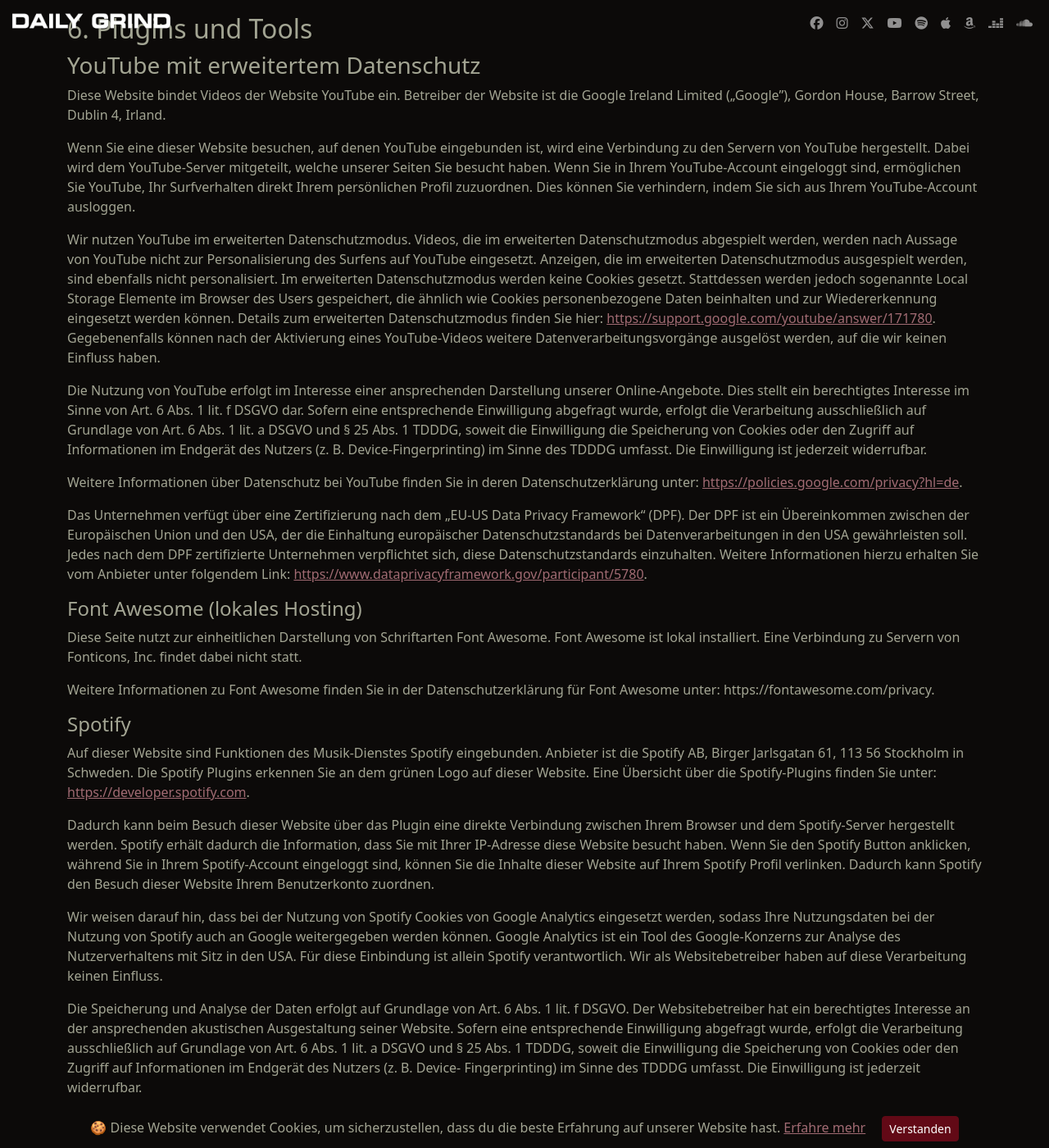
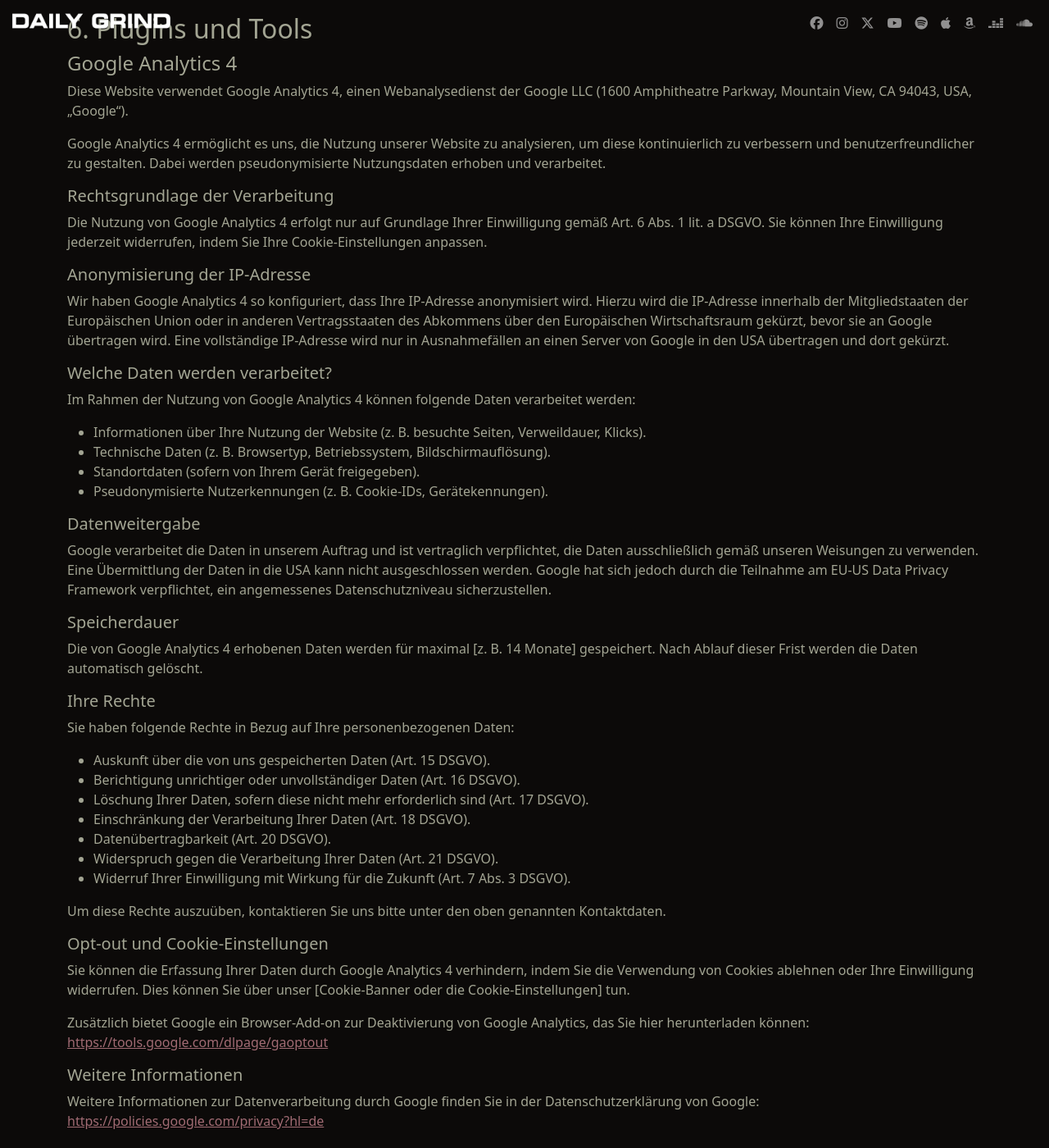
Before and after one commit to ctreffs/dailygrindband.com, a Jekyll site: the page built from privacy.md, in a window 1280 px wide and 1400 px high, scrolled down 5958 px. Shown: the whole window at 82% size. Built offline with Jekyll 4.4.1, drawn with Linux system fonts in a browser that asks for light colours; comment, search, counter and statistics services are not loaded; some of the changed text lies outside the part shown.

Commit message:
Add analytics (#30)

```diff
--- a/_config.yml
+++ b/_config.yml
@@ -27,6 +27,7 @@ email: info@dailygrindband.com
 baseurl: "" # the subpath of your site, e.g. /blog
 url: "https://dailygrindband.com" # the base hostname & protocol for your site, e.g. http://example.com
 permalink: posts/:year/:month/:day/:title:output_ext
+google-analytics-id: G-WP4DSSB93G
 
 # Hero
 hero-carousel:
--- /dev/null
+++ b/_includes/analytics-cookie-consent.html
@@ -0,0 +1,53 @@
+<!-- Add cookie consent css & js -->
+<!-- https://gist.github.com/Chuvisco88/2b446a5c9190b77b41eaafab358223ec -->
+<!-- https://github.com/osano/cookieconsent -->
+
+{%- include google-analytics.html -%}
+
+<link
+  rel="stylesheet"
+  type="text/css"
+  href="https://cdn.jsdelivr.net/npm/cookieconsent@3.1.1/build/cookieconsent.min.css"
+/>
+<script
+  src="https://cdn.jsdelivr.net/npm/cookieconsent@3.1.1/build/cookieconsent.min.js"
+  data-cfasync="false"
+></script>
+
+<script>
+  // Reads the value of a cookie by name or returns empty string
+  function getCookie(name) {
+    var b = document.cookie.match("(^|[^;]+)\\s*" + name + "\\s*=\\s*([^;]+)");
+    return b ? b.pop() : "";
+  }
+
+  // Waiting for the load event
+  window.addEventListener("load", function () {
+    // Reading "cookieconsent_status" cookie
+    const cookieConsent = getCookie("cookieconsent_status");
+
+    // Start analytics if user consented or did not deny
+    if (cookieConsent === "allow") {
+      googleAnalytics();
+    }
+
+    // Initialise cookie consent banner
+    window.cookieconsent.initialise({
+      type: "opt-out",
+      content: {
+        message: "Diese Website verwendet Cookies, um sicherzustellen, dass du die beste Erfahrung auf unserer Website hast. 🍪",
+        dismiss: "Got it!",
+        allow: "Annehmen",
+        deny: "Ablehnen",
+        link: "Erfahre mehr",
+        href: "privacy.html",
+        policy: "Cookie Richtlinie",
+        target: "_blank",
+      },
+      // Reload the page on user choice to make sure cookie is set
+      onStatusChange: function (status, chosenBefore) {
+        location.reload();
+      },
+    });
+  });
+</script>
--- a/_includes/cookie-banner.html
+++ /dev/null
@@ -1,15 +0,0 @@
-<div
-  id="cb-cookie-banner"
-  class="alert alert-dark text-center mb-0 p-2 bg-body"
-  role="alert"
->
-🍪 Diese Website verwendet Cookies, um sicherzustellen, dass du die beste Erfahrung auf unserer Website hast.
-  <a href="privacy.html" target="blank">Erfahre mehr</a>
-  <button
-    type="button"
-    class="btn btn-primary btn-sm ms-3"
-    onclick="window.cb_hideCookieBanner()"
-  >
-    Verstanden
-  </button>
-</div>
--- /dev/null
+++ b/_includes/google-analytics.html
@@ -0,0 +1,16 @@
+{% assign id = site.google-analytics-id %}
+<script
+  async
+  src="https://www.googletagmanager.com/gtag/js?id={{ id }}"
+></script>
+<script>
+  function googleAnalytics() {
+    window.dataLayer = window.dataLayer || [];
+    function gtag() {
+      dataLayer.push(arguments);
+    }
+    gtag("js", new Date());
+    gtag("config", "{{ id }}", { anonymize_ip: true });
+    console.log("Google Analytics is running");
+  }
+</script>
--- a/_includes/head.html
+++ b/_includes/head.html
@@ -13,4 +13,5 @@
 
     <link rel="icon" type="image/x-icon" href="{{ "/assets/images/favicon.ico" | relative_url }}">
 
+    {%- include analytics-cookie-consent.html -%}
 </head>
--- a/_layouts/base.html
+++ b/_layouts/base.html
@@ -5,8 +5,6 @@
 
   <body>
         {{ content }}
-
-        {%- include cookie-banner.html -%}
   </body>
 
   {%- include javascripts.html -%}
--- a/_sass/_base.scss
+++ b/_sass/_base.scss
@@ -116,17 +116,6 @@ img.album {
 }
 
 
-#cb-cookie-banner {
-  position: fixed;
-  bottom: 0;
-  left: 0;
-  width: 100%;
-  z-index: 999;
-  border-radius: 0;
-  display: none;
-}
-
-
 .yt-video {
   width: 528px;
   height: 297px;
@@ -167,3 +156,12 @@ img.album {
     height: 180px;
   }
 }
+
+.cc-window.cc-banner {
+  background-color: $body-bg-dark;
+  color: $body-color-dark;
+}
+
+.cc-link {
+  color: $primary !important;
+}
--- a/assets/js/custom.js
+++ b/assets/js/custom.js
@@ -10,34 +10,3 @@ window.addEventListener("scroll", function () {
     navbar.classList.remove("navbar-solid");
   }
 });
-
-/* Javascript to show and hide cookie banner using localstorage */
-/* Shows the Cookie banner */
-function showCookieBanner(){
-  let cookieBanner = document.getElementById("cb-cookie-banner");
-  cookieBanner.style.display = "block";
- }
-
- /* Hides the Cookie banner and saves the value to localstorage */
- function hideCookieBanner(){
-  localStorage.setItem("cb_isCookieAccepted", "yes");
-  let cookieBanner = document.getElementById("cb-cookie-banner");
-  cookieBanner.style.display = "none";
- }
-
- /* Checks the localstorage and shows Cookie banner based on it. */
- function initializeCookieBanner(){
-  let isCookieAccepted = localStorage.getItem("cb_isCookieAccepted");
-  if(isCookieAccepted === null)
-  {
-   localStorage.setItem("cb_isCookieAccepted", "no");
-   showCookieBanner();
-  }
-  if(isCookieAccepted === "no"){
-   showCookieBanner();
-  }
- }
-
- // Assigning values to window object
- window.onload = initializeCookieBanner();
- window.cb_hideCookieBanner = hideCookieBanner;
--- a/privacy.md
+++ b/privacy.md
@@ -1,6 +1,7 @@
 ---
 layout: page
 ---
+
 <article class="text-start mb-4">
 <h1>Datenschutzerklärung</h1>
 
@@ -365,6 +366,87 @@ jede Art von Daten an Soziale Netzwerke weitergeben.
 
 <h2>6. Plugins und Tools</h2>
 
+<h4>Google Analytics 4</h4>
+
+<p>
+Diese Website verwendet Google Analytics 4, einen Webanalysedienst der Google LLC (1600 Amphitheatre Parkway, Mountain View, CA 94043, USA, „Google“).
+</p>
+<p>
+Google Analytics 4 ermöglicht es uns, die Nutzung unserer Website zu analysieren, um diese kontinuierlich zu verbessern und benutzerfreundlicher zu gestalten. Dabei werden pseudonymisierte Nutzungsdaten erhoben und verarbeitet.
+</p>
+
+<h5>Rechtsgrundlage der Verarbeitung</h5>
+
+<p>
+Die Nutzung von Google Analytics 4 erfolgt nur auf Grundlage Ihrer Einwilligung gemäß Art. 6 Abs. 1 lit. a DSGVO. Sie können Ihre Einwilligung jederzeit widerrufen, indem Sie Ihre Cookie-Einstellungen anpassen.
+</p>
+
+<h5>Anonymisierung der IP-Adresse</h5>
+
+<p>
+Wir haben Google Analytics 4 so konfiguriert, dass Ihre IP-Adresse anonymisiert wird. Hierzu wird die IP-Adresse innerhalb der Mitgliedstaaten der Europäischen Union oder in anderen Vertragsstaaten des Abkommens über den Europäischen Wirtschaftsraum gekürzt, bevor sie an Google übertragen wird. Eine vollständige IP-Adresse wird nur in Ausnahmefällen an einen Server von Google in den USA übertragen und dort gekürzt.
+</p>
+
+<h5>Welche Daten werden verarbeitet?</h5>
+
+<p>
+Im Rahmen der Nutzung von Google Analytics 4 können folgende Daten verarbeitet werden:
+<ul>
+<li>Informationen über Ihre Nutzung der Website (z. B. besuchte Seiten, Verweildauer, Klicks).</li>
+<li>Technische Daten (z. B. Browsertyp, Betriebssystem, Bildschirmauflösung).</li>
+<li>Standortdaten (sofern von Ihrem Gerät freigegeben).</li>
+<li>Pseudonymisierte Nutzerkennungen (z. B. Cookie-IDs, Gerätekennungen).</li>
+</ul>
+</p>
+
+<h5>Datenweitergabe</h5>
+
+<p>
+Google verarbeitet die Daten in unserem Auftrag und ist vertraglich verpflichtet, die Daten ausschließlich gemäß unseren Weisungen zu verwenden. Eine Übermittlung der Daten in die USA kann nicht ausgeschlossen werden. Google hat sich jedoch durch die Teilnahme am EU-US Data Privacy Framework verpflichtet, ein angemessenes Datenschutzniveau sicherzustellen.
+</p>
+
+<h5>Speicherdauer</h5>
+
+<p>
+Die von Google Analytics 4 erhobenen Daten werden für maximal [z. B. 14 Monate] gespeichert. Nach Ablauf dieser Frist werden die Daten automatisch gelöscht.
+</p>
+
+<h5>Ihre Rechte</h5>
+
+<p>
+Sie haben folgende Rechte in Bezug auf Ihre personenbezogenen Daten:
+<ul>
+<li>Auskunft über die von uns gespeicherten Daten (Art. 15 DSGVO).</li>
+<li>Berichtigung unrichtiger oder unvollständiger Daten (Art. 16 DSGVO).</li>
+<li>Löschung Ihrer Daten, sofern diese nicht mehr erforderlich sind (Art. 17 DSGVO).</li>
+<li>Einschränkung der Verarbeitung Ihrer Daten (Art. 18 DSGVO).</li>
+<li>Datenübertragbarkeit (Art. 20 DSGVO).</li>
+<li>Widerspruch gegen die Verarbeitung Ihrer Daten (Art. 21 DSGVO).</li>
+<li>Widerruf Ihrer Einwilligung mit Wirkung für die Zukunft (Art. 7 Abs. 3 DSGVO).</li>
+</ul>
+Um diese Rechte auszuüben, kontaktieren Sie uns bitte unter den oben genannten Kontaktdaten.
+</p>
+
+<h5>Opt-out und Cookie-Einstellungen</h5>
+
+<p>
+Sie können die Erfassung Ihrer Daten durch Google Analytics 4 verhindern, indem Sie die Verwendung von Cookies ablehnen oder Ihre Einwilligung widerrufen. Dies können Sie über unser [Cookie-Banner oder die Cookie-Einstellungen] tun.
+</p>
+<p>
+Zusätzlich bietet Google ein Browser-Add-on zur Deaktivierung von Google Analytics, das Sie hier herunterladen können:
+<a href="https://tools.google.com/dlpage/gaoptout">https://tools.google.com/dlpage/gaoptout</a>
+</p>
+
+<h5>Weitere Informationen</h5>
+
+<p>
+Weitere Informationen zur Datenverarbeitung durch Google finden Sie in der Datenschutzerklärung von Google:
+<a href="https://policies.google.com/privacy?hl=de">https://policies.google.com/privacy?hl=de</a>
+</p>
+<p>
+Diese Datenschutzerklärung bietet eine gute Grundlage, um die Anforderungen der DSGVO zu erfüllen. Stellen Sie sicher, dass die Erklärung regelmäßig überprüft und an Änderungen der rechtlichen oder technischen Rahmenbedingungen angepasst wird.
+</p>
+
 <h3>YouTube mit erweitertem Datenschutz</h3>
 
 <p>
```
